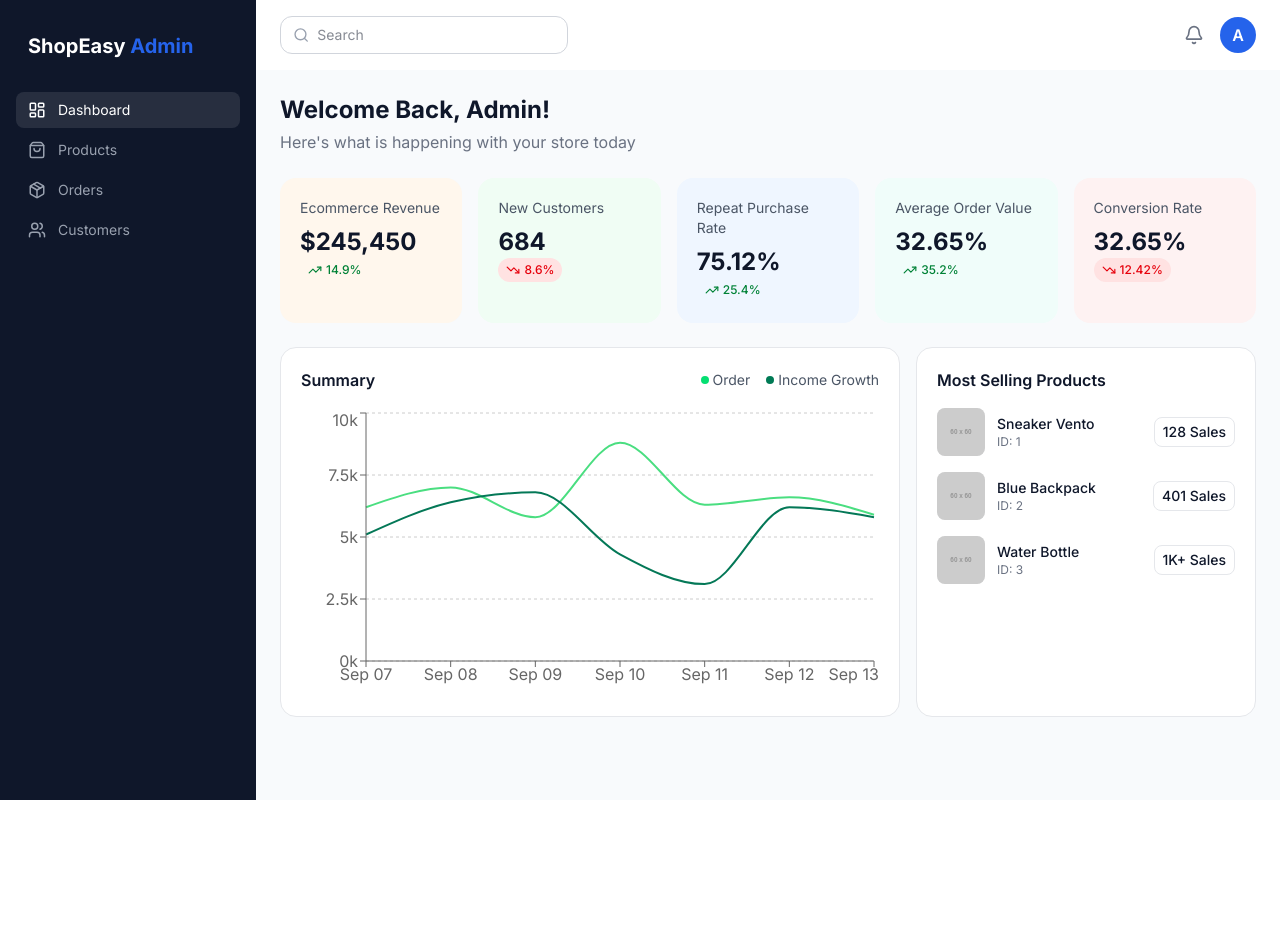
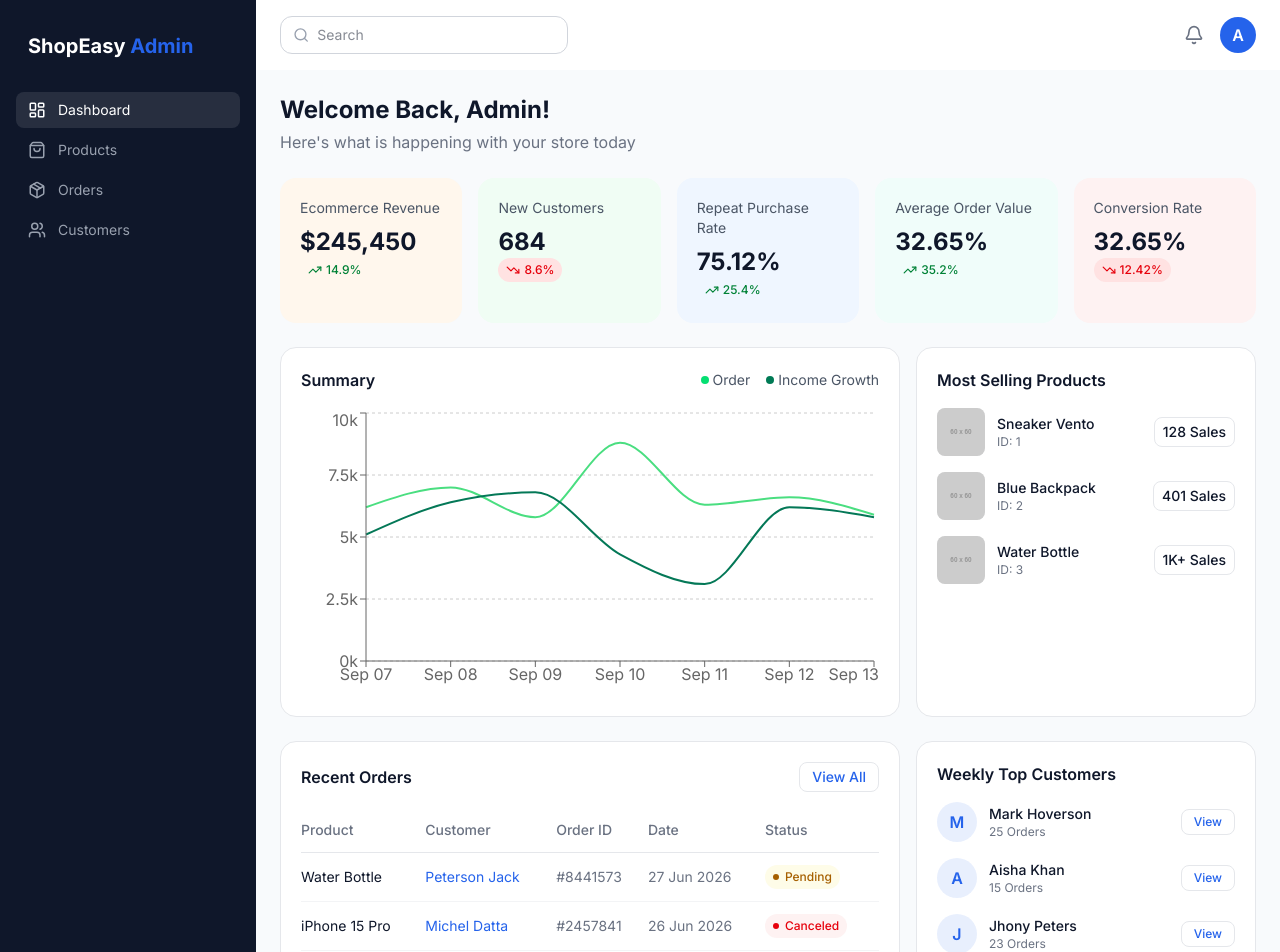
Before and after one commit to rahulk1422/ecommerce-frontend, a React (Vite) app: page /admin in a window 1280 px wide. Shown: the top 952 px of the page. Before the commit the page ends 800 px from the top, so only its background shows below. Built offline with nearby package versions, Linux system fonts and the light colour scheme.

Commit message:
Add admin recent orders table and top customers

```diff
--- /dev/null
+++ b/src/components/admin/RecentOrders.jsx
@@ -0,0 +1,59 @@
+import { recentOrders } from "../../data/adminStats";
+
+const statusStyles = {
+  Pending: "bg-yellow-50 text-yellow-700",
+  Canceled: "bg-red-50 text-red-600",
+  Shipped: "bg-green-50 text-green-700",
+};
+
+function RecentOrders() {
+  return (
+    <div className="bg-white border border-gray-200 rounded-2xl p-5">
+
+      <div className="flex items-center justify-between mb-4">
+        <h2 className="font-semibold text-dark">Recent Orders</h2>
+        <button className="text-sm text-primary font-medium border border-gray-200 rounded-lg px-3 py-1">
+          View All
+        </button>
+      </div>
+
+      <div className="overflow-x-auto">
+        <table className="w-full text-sm min-w-140">
+          <thead>
+            <tr className="text-left text-gray-500 border-b border-gray-200">
+              <th className="py-3 font-medium">Product</th>
+              <th className="py-3 font-medium">Customer</th>
+              <th className="py-3 font-medium">Order ID</th>
+              <th className="py-3 font-medium">Date</th>
+              <th className="py-3 font-medium">Status</th>
+            </tr>
+          </thead>
+
+          <tbody>
+            {recentOrders.map((order) => {
+              const badgeStyle = statusStyles[order.status];
+
+              return (
+                <tr key={order.id} className="border-b border-gray-100 last:border-0">
+                  <td className="py-3 text-dark">{order.product}</td>
+                  <td className="py-3 text-primary">{order.customer}</td>
+                  <td className="py-3 text-gray-500">{order.orderId}</td>
+                  <td className="py-3 text-gray-500">{order.date}</td>
+                  <td className="py-3">
+                    <span className={`inline-flex items-center gap-1.5 px-2 py-1 rounded-full text-xs font-medium ${badgeStyle}`}>
+                      <span className="w-1.5 h-1.5 rounded-full bg-current"></span>
+                      {order.status}
+                    </span>
+                  </td>
+                </tr>
+              );
+            })}
+          </tbody>
+        </table>
+      </div>
+
+    </div>
+  );
+}
+
+export default RecentOrders;
--- /dev/null
+++ b/src/components/admin/TopCustomer.jsx
@@ -0,0 +1,32 @@
+import { topCustomers } from "../../data/adminStats";
+
+function TopCustomers() {
+  return (
+    <div className="bg-white border border-gray-200 rounded-2xl p-5">
+      <h2 className="font-semibold text-dark mb-4">Weekly Top Customers</h2>
+
+      <div className="space-y-4">
+        {topCustomers.map((customer) => (
+          <div key={customer.id} className="flex items-center gap-3">
+
+            <div className="w-10 h-10 rounded-full bg-primary/10 text-primary flex items-center justify-center font-semibold">
+              {customer.name.charAt(0)}
+            </div>
+
+            <div className="flex-1">
+              <p className="text-sm font-medium text-dark">{customer.name}</p>
+              <p className="text-xs text-gray-500">{customer.orders} Orders</p>
+            </div>
+
+            <button className="text-xs font-medium text-primary border border-gray-200 rounded-lg px-3 py-1">
+              View
+            </button>
+
+          </div>
+        ))}
+      </div>
+    </div>
+  );
+}
+
+export default TopCustomers;
--- a/src/data/adminStats.js
+++ b/src/data/adminStats.js
@@ -1,23 +1,36 @@
 export const stats = [
-    { id: 1, title: "Ecommerce Revenue", value : "$245,450", change: 14.9, bg: "bg-orange-50"},
-    { id: 2, title: "New Customers", value : "684", change: -8.6, bg: "bg-green-50"},
-    { id: 3, title: "Repeat Purchase Rate", value: "75.12%", change: 25.4 , bg: "bg-blue-50"},
-    { id: 4, title: "Average Order Value", value: "32.65%", change: 35.2, bg: "bg-teal-50"},
-    { id: 5, title: "Conversion Rate", value: "32.65%", change: -12.42, bg: "bg-red-50"}
+    { id: 1, title: "Ecommerce Revenue", value: "$245,450", change: 14.9, bg: "bg-orange-50" },
+    { id: 2, title: "New Customers", value: "684", change: -8.6, bg: "bg-green-50" },
+    { id: 3, title: "Repeat Purchase Rate", value: "75.12%", change: 25.4, bg: "bg-blue-50" },
+    { id: 4, title: "Average Order Value", value: "32.65%", change: 35.2, bg: "bg-teal-50" },
+    { id: 5, title: "Conversion Rate", value: "32.65%", change: -12.42, bg: "bg-red-50" }
 ];
 
 export const salesData = [
-    {day: "Sep 07", orders: 6200, income: 5100},
-    {day: "Sep 08", orders: 7000, income: 6400},
-    {day: "Sep 09", orders: 5800, income: 6800},
-    {day: "Sep 10", orders: 8800, income: 4300},
-    {day: "Sep 11", orders: 6300, income: 3100},
-    {day: "Sep 12", orders: 6600, income: 6200},
-    {day: "Sep 13", orders: 5900, income: 5800}
+    { day: "Sep 07", orders: 6200, income: 5100 },
+    { day: "Sep 08", orders: 7000, income: 6400 },
+    { day: "Sep 09", orders: 5800, income: 6800 },
+    { day: "Sep 10", orders: 8800, income: 4300 },
+    { day: "Sep 11", orders: 6300, income: 3100 },
+    { day: "Sep 12", orders: 6600, income: 6200 },
+    { day: "Sep 13", orders: 5900, income: 5800 }
 ];
 
 export const topProducts = [
-    { id: 1, name: "Sneaker Vento", productId: "2441310", sales: "128 Sales", image: "https://placehold.co/60x60?text=Shoe"},
+    { id: 1, name: "Sneaker Vento", productId: "2441310", sales: "128 Sales", image: "https://placehold.co/60x60?text=Shoe" },
     { id: 2, name: "Blue Backpack", productId: "1241318", sales: "401 Sales", image: "https://placehold.co/60x60?text=Bag" },
     { id: 3, name: "Water Bottle", productId: "8441573", sales: "1K+ Sales", image: "https://placehold.co/60x60?text=Bottle" },
-]
+];
+
+export const recentOrders = [
+    { id: 1, product: "Water Bottle", customer: "Peterson Jack", orderId: "#8441573", date: "27 Jun 2026", status: "Pending" },
+    { id: 2, product: "iPhone 15 Pro", customer: "Michel Datta", orderId: "#2457841", date: "26 Jun 2026", status: "Canceled" },
+    { id: 3, product: "Headphone", customer: "Jesiya Rose", orderId: "#1024784", date: "20 Jun 2026", status: "Shipped" },
+
+];
+
+export const topCustomers = [
+    { id: 1, name: "Mark Hoverson", orders: 25 },
+    { id: 2, name: "Aisha Khan", orders: 15 },
+    { id: 3, name: "Jhony Peters", orders: 23 }
+];
--- a/src/pages/admin/Dashboard.jsx
+++ b/src/pages/admin/Dashboard.jsx
@@ -2,6 +2,8 @@ import { stats } from "../../data/adminStats";
 import StatCard from "../../components/admin/StatCard";
 import SalesChart from "../../components/admin/SalesChart";
 import TopProducts from "../../components/admin/TopProducts";
+import RecentOrders from "../../components/admin/RecentOrders";
+import TopCustomers from "../../components/admin/TopCustomer";
 
 function Dashboard() {
   return (
@@ -23,9 +25,14 @@ function Dashboard() {
         ))}
       </div>
 
-      <div className="grid lg:grid-cols-[1fr_340px] gap-4 mt-6">
-        <SalesChart/>
-        <TopProducts/>
+      <div className="grid grid-cols-1 lg:grid-cols-[minmax(0,1fr)_340px] gap-4 mt-6">
+        <SalesChart />
+        <TopProducts />
+      </div>
+
+      <div className="grid grid-cols-1 lg:grid-cols-[minmax(0,1fr)_340px] gap-4 mt-6">
+        <RecentOrders />
+        <TopCustomers />
       </div>
     </div>
   );
```
